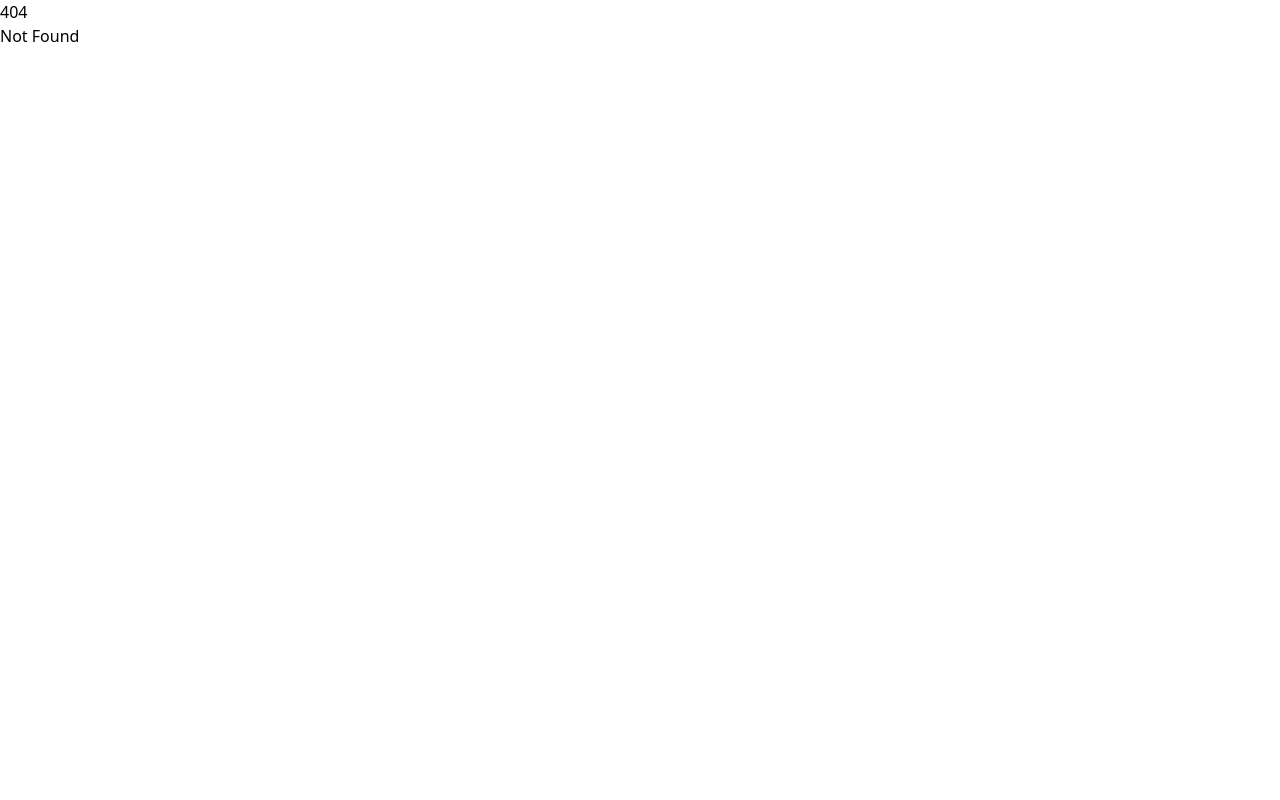
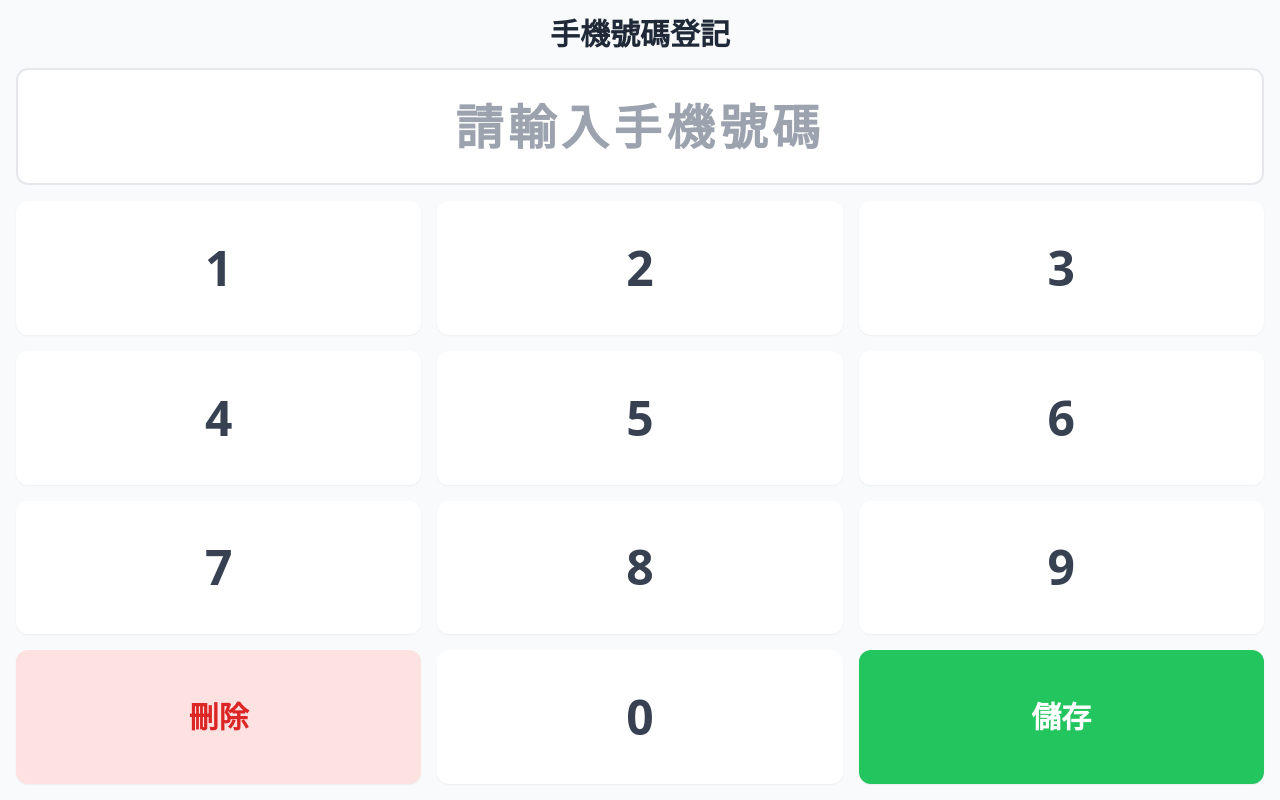
Before and after one commit to phillychi3/phoneregister, a SvelteKit app: page /tablet-panel in a window 1280 px wide. Before the commit this address had no page. Built offline with nearby package versions, Linux system fonts and the light colour scheme.

Commit message:
feat: 更新手機號碼登記介面

```diff
--- a/src/routes/+page.svelte
+++ b/src/routes/+page.svelte
@@ -310,19 +310,19 @@
 	<div class="grid grid-cols-3 gap-6">
 		{#each Array(9) as _, i}
 			<button
-				on:touchstart={() => handleKeypadInput((i + 1).toString())}
+				on:pointerdown={() => handleKeypadInput((i + 1).toString())}
 				class="h-24 w-24 rounded-lg bg-cyan-200 text-xl font-bold hover:bg-gray-200"
 			>
 				{i + 1}
 			</button>
 		{/each}
+
 		<button
-			on:pointerdown={savePhone}
-			class="col-start-1 h-24 w-24 touch-manipulation rounded-lg bg-green-200 text-xl font-bold hover:bg-green-300"
+			on:pointerdown={handleBackspace}
+			class="col-start-3 h-24 w-24 touch-manipulation rounded-lg bg-red-200 text-xl font-bold hover:bg-red-300"
 		>
-			儲存
+			刪除
 		</button>
-
 		<button
 			on:pointerdown={() => handleKeypadInput('0')}
 			class="col-start-2 h-24 w-24 touch-manipulation rounded-lg bg-cyan-200 text-xl font-bold hover:bg-cyan-300"
@@ -330,10 +330,10 @@
 			0
 		</button>
 		<button
-			on:pointerdown={handleBackspace}
-			class="col-start-3 h-24 w-24 touch-manipulation rounded-lg bg-red-200 text-xl font-bold hover:bg-red-300"
+			on:pointerdown={savePhone}
+			class="col-start-1 h-24 w-24 touch-manipulation rounded-lg bg-green-200 text-xl font-bold hover:bg-green-300"
 		>
-			刪除
+			儲存
 		</button>
 	</div>
 </div>
--- /dev/null
+++ b/src/routes/tablet-panel/+page.svelte
@@ -0,0 +1,150 @@
+<script lang="ts">
+	import gsap from 'gsap';
+	import confetti from 'canvas-confetti';
+
+	let phoneNumber = $state('');
+	let message = $state('');
+	let pageWrapper: HTMLDivElement;
+
+	function handleKeypadInput(num: string) {
+		phoneNumber = (phoneNumber + num).slice(0, 10);
+	}
+
+	function handleBackspace() {
+		phoneNumber = phoneNumber.slice(0, -1);
+	}
+
+	async function savePhone() {
+		const phoneRegex = /^09\d{8}$/;
+		if (!phoneRegex.test(phoneNumber)) {
+			message = '請輸入有效的手機號碼';
+			for (let i = 0; i < 20; i++) {
+				const question = document.createElement('img');
+				question.src =
+					'https://memeprod.sgp1.digitaloceanspaces.com/user-resource/4a42599768db38247148417f3d0702b2.png';
+				question.style.position = 'fixed';
+				question.style.width = '100px';
+				question.style.height = '100px';
+				question.style.zIndex = '1000';
+				question.style.left = '50%';
+				question.style.top = '50%';
+				question.style.transform = 'translate(-50%, -50%)';
+				document.body.appendChild(question);
+				gsap.to(question, {
+					y: `-=${150 + Math.random() * 69}`,
+					x: `+=${(Math.random() - 0.5) * 150}`,
+					scale: 0.8,
+					opacity: 0,
+					duration: 2.1,
+					ease: 'power2.out',
+					onComplete: () => question.remove()
+				});
+			}
+			phoneNumber = '';
+			return;
+		}
+
+		const res = await fetch('/api/phone', {
+			method: 'POST',
+			body: JSON.stringify({ phoneNumber }),
+			headers: {
+				'content-type': 'application/json'
+			}
+		});
+
+		if (res.ok) {
+			message = '號碼已儲存';
+			phoneNumber = '';
+			confetti({
+				particleCount: 200,
+				spread: 200,
+				origin: { y: 0.6 }
+			});
+		} else {
+			const data = await res.json();
+			message = data.error || '儲存失敗';
+			const tl = gsap.timeline();
+
+			tl.to('body', {
+				duration: 0.5,
+				filter: 'hue-rotate(360deg) saturate(300%) blur(2px)',
+				repeat: 1,
+				yoyo: true,
+				ease: 'none'
+			});
+
+			gsap.to(pageWrapper, {
+				duration: 0.1,
+				rotation: 360,
+				scale: 0.8,
+				repeat: 1,
+				ease: 'power2.inOut',
+				onComplete: () => {
+					gsap.to(pageWrapper, {
+						duration: 0.5,
+						rotation: 0,
+						scale: 1,
+						ease: 'back.out(1.7)'
+					});
+				}
+			});
+			phoneNumber = '';
+		}
+	}
+</script>
+
+<div class="flex h-screen w-full flex-col bg-gray-50 p-4" bind:this={pageWrapper}>
+	<div class="flex h-full w-full flex-col gap-4">
+		<div class="text-center">
+			<h1 class="text-3xl font-bold text-gray-800">手機號碼登記</h1>
+		</div>
+
+		<div class="relative">
+			<input
+				type="tel"
+				bind:value={phoneNumber}
+				placeholder="請輸入手機號碼"
+				class="w-full rounded-xl border-2 border-gray-200 bg-white p-6 text-center text-5xl font-bold tracking-widest text-gray-800 focus:border-blue-500 focus:outline-none"
+				readonly
+			/>
+		</div>
+
+		{#if message}
+			<div class="rounded-xl bg-blue-50 p-4 text-center text-xl font-bold text-blue-600">
+				{message}
+			</div>
+		{/if}
+
+		<div class="grid flex-1 grid-cols-3 grid-rows-4 gap-4">
+			{#each Array(9) as _, i (i)}
+				<button
+					onpointerdown={() => handleKeypadInput((i + 1).toString())}
+					class="rounded-xl bg-white text-5xl font-bold text-gray-700 shadow-sm transition-colors hover:bg-gray-100 active:scale-95 active:bg-gray-200"
+				>
+					{i + 1}
+				</button>
+			{/each}
+
+			<button
+				onpointerdown={handleBackspace}
+				class="rounded-xl bg-red-100 text-3xl font-bold text-red-600 shadow-sm transition-colors hover:bg-red-200 active:scale-95"
+			>
+				刪除
+			</button>
+
+			<button
+				onpointerdown={() => handleKeypadInput('0')}
+				class="rounded-xl bg-white text-5xl font-bold text-gray-700 shadow-sm transition-colors hover:bg-gray-100 active:scale-95 active:bg-gray-200"
+			>
+				0
+			</button>
+
+			<button
+				onpointerdown={savePhone}
+				class="rounded-xl bg-green-500 text-3xl font-bold text-white shadow-sm transition-colors hover:bg-green-600 active:scale-95"
+			>
+				儲存
+			</button>
+		</div>
+	</div>
+</div>
```
